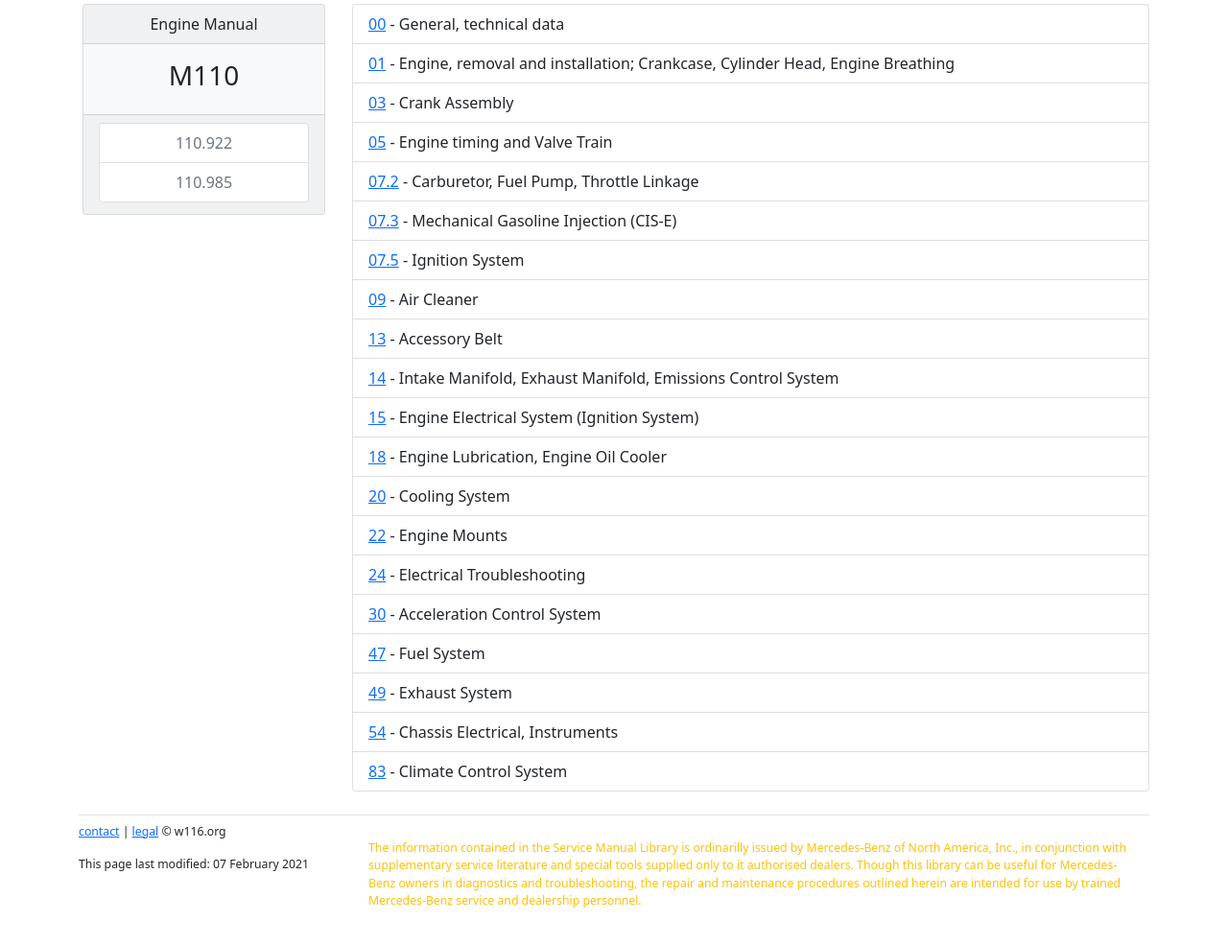
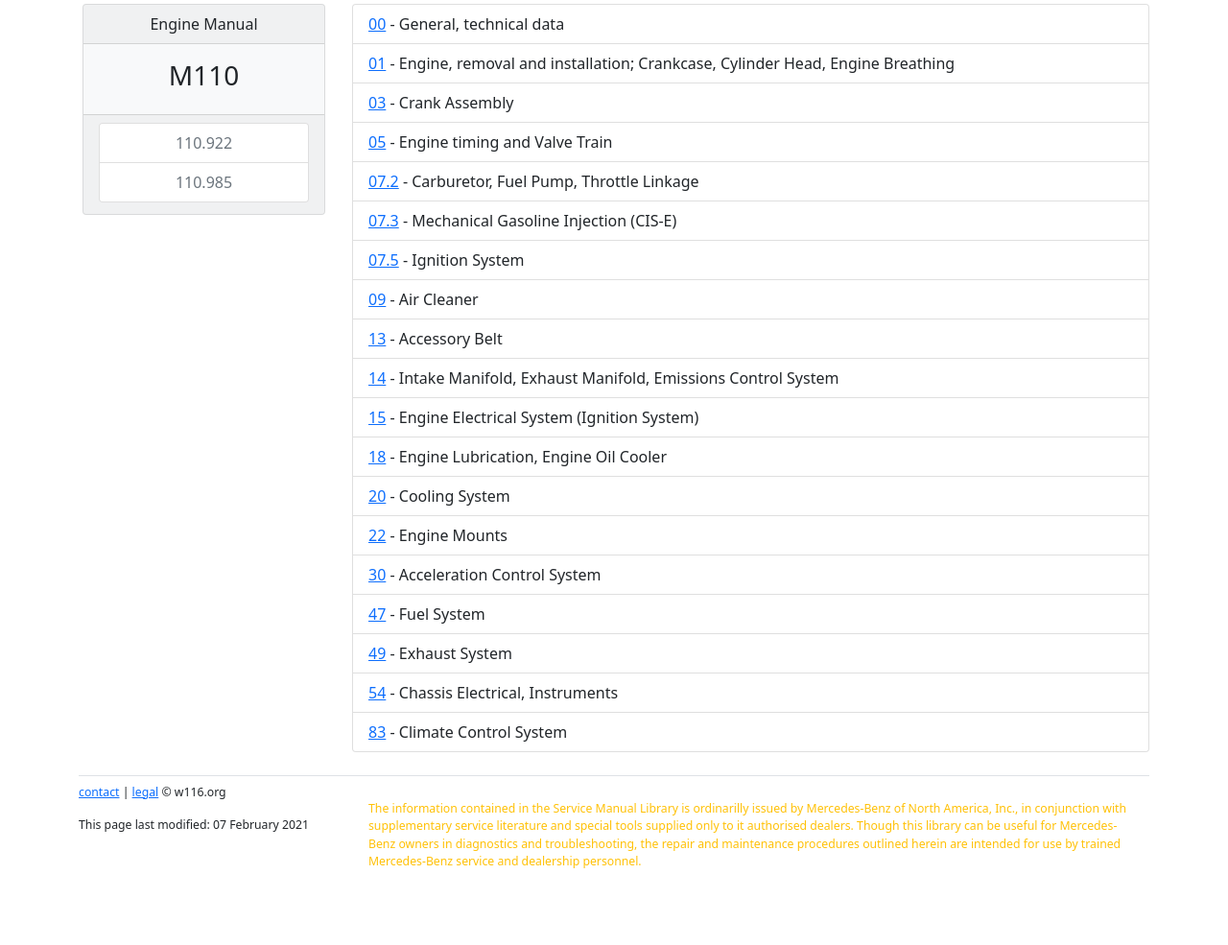
Before and after one commit to W116org/handbook, a Jekyll site: the page built from Engine/110.html, in a window 1280 px wide, cut to the strip 220-1225 px from the top of the page. Shown: the top 985 px of the strip at 96% size. Built offline with Jekyll 4.4.1, drawn with Linux system fonts in a browser that asks for light colours; comment, search, counter and statistics services are not loaded; after the commit the page ends 1184 px from its top, so only the background shows below that.

Commit message:
Update 110.html

```diff
--- a/Engine/110.html
+++ b/Engine/110.html
@@ -35,9 +35,8 @@
       <li class="list-group-item"><a href="14-IntExhECS/">14</a> - Intake Manifold, Exhaust Manifold, Emissions Control System</li>
       <li class="list-group-item"><a href="15-EngineElec/">15</a> - Engine Electrical System (Ignition System)</li>
       <li class="list-group-item"><a href="18-Lubrication/">18</a> - Engine Lubrication, Engine Oil Cooler</li>
-      <li class="list-group-item"><a href="20-CoolingSystem/">20</a> - Cooling System</li>
+      <li class="list-group-item"><a href="20-Cooling/">20</a> - Cooling System</li>
       <li class="list-group-item"><a href="22-EngineMounts/">22</a> - Engine Mounts</li>
-      <li class="list-group-item"><a href="/groups/24-ElectTrbleShting/">24</a> - Electrical Troubleshooting</li>
       <li class="list-group-item"><a href="30-AcclCtrlSys/">30</a> - Acceleration Control System</li>
 
       <li class="list-group-item"><a href="47-FuelSystem/">47</a> - Fuel System</li>
```
